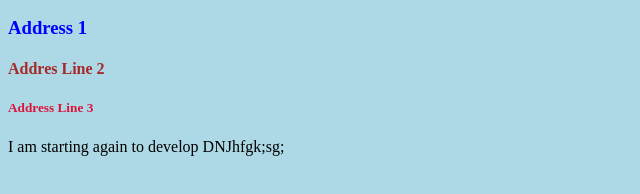
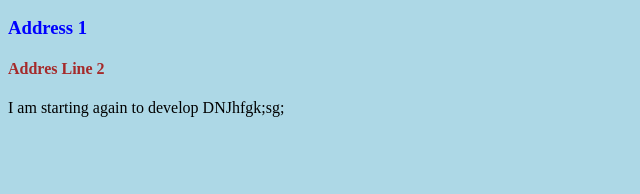
Before and after one commit to NickyDodd/web-solutations, a plain HTML site: page index.html in a window 1280 px wide. Shown: the part 110-304 px from the top of the page, without its empty margins (0-640 px from the left). Drawn offline with Linux system fonts and the light colour scheme.

Commit message:
delete h5 heading

```diff
--- a/index.html
+++ b/index.html
@@ -16,7 +16,7 @@
       <h2>Dodd</h2>
       <H3>Address 1</H3>
       <h4>Addres Line 2</h4>
-      <h5>Address Line 3</h5>
+
 
 I am starting again to develop
 DNJhfgk;sg;
```
